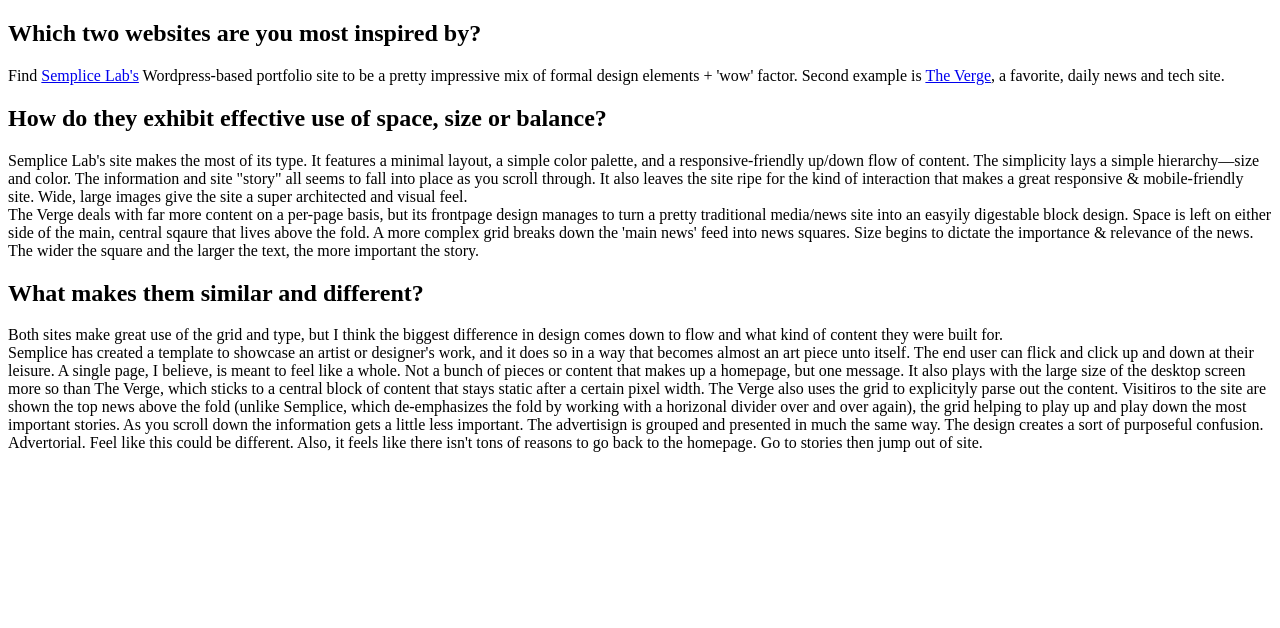
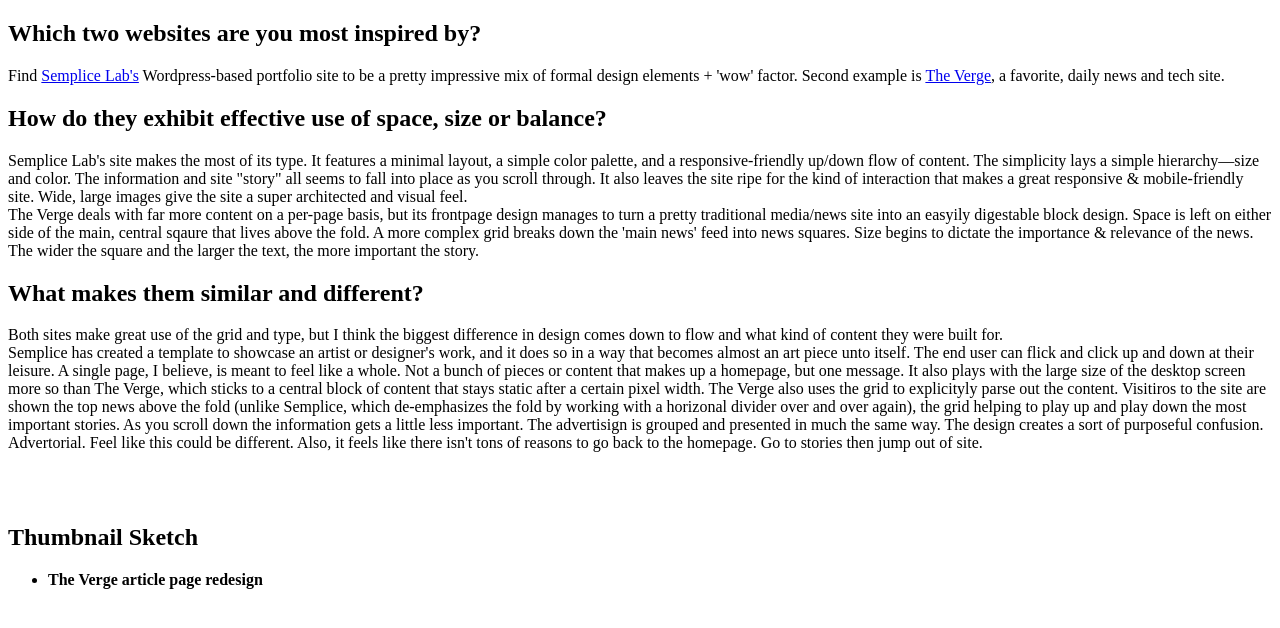
Before and after one commit to drewfrist/drewfrist.github.io, a plain HTML site: page week2/site/index.html in a window 1280 px wide. Drawn offline with Linux system fonts and the light colour scheme.

Commit message:
New index

```diff
--- a/week2/index.html
+++ b/week2/site/index.html
@@ -17,6 +17,16 @@ The Verge deals with far more content on a per-page basis, but its frontpage des
 <p>Both sites make great use of the grid and type, but I think the biggest difference in design comes down to flow and what kind of content they were built for.<br>
 
 Semplice has created a template to showcase an artist or designer's work, and it does so in a way that becomes almost an art piece unto itself. The end user can flick and click up and down at their leisure. A single page, I believe, is meant to feel like a whole. Not a bunch of pieces or content that makes up a homepage, but one message. It also plays with the large size of the desktop screen more so than The Verge, which sticks to a central block of content that stays static after a certain pixel width. The Verge also uses the grid to explicityly parse out the content. Visitiros to the site are shown the top news above the fold (unlike Semplice, which de-emphasizes the fold by working with a horizonal divider over and over again), the grid helping to play up and play down the most important stories. As you scroll down the information gets a little less important. The advertisign is grouped and presented in much the same way. The design creates a sort of purposeful confusion. Advertorial. Feel like this could be different. Also, it feels like there isn't tons of reasons to go back to the homepage. Go to stories then jump out of site.</p>
+<br>
+<br>
+<h2>Thumbnail Sketch</h2>
+<ul>
+	<li><strong>The Verge article page redesign</strong>
+	<img href="http://drewfrist.github.io/week2/verge-thumbnail.jpg">
+	</li>
+
+</ul>
+
 
 </body>
 </html>
```
Also changed, not shown: week2/site/verge-thumbnail.jpg (renamed from week2/verge-thumbnail.jpg), 1 other file.
